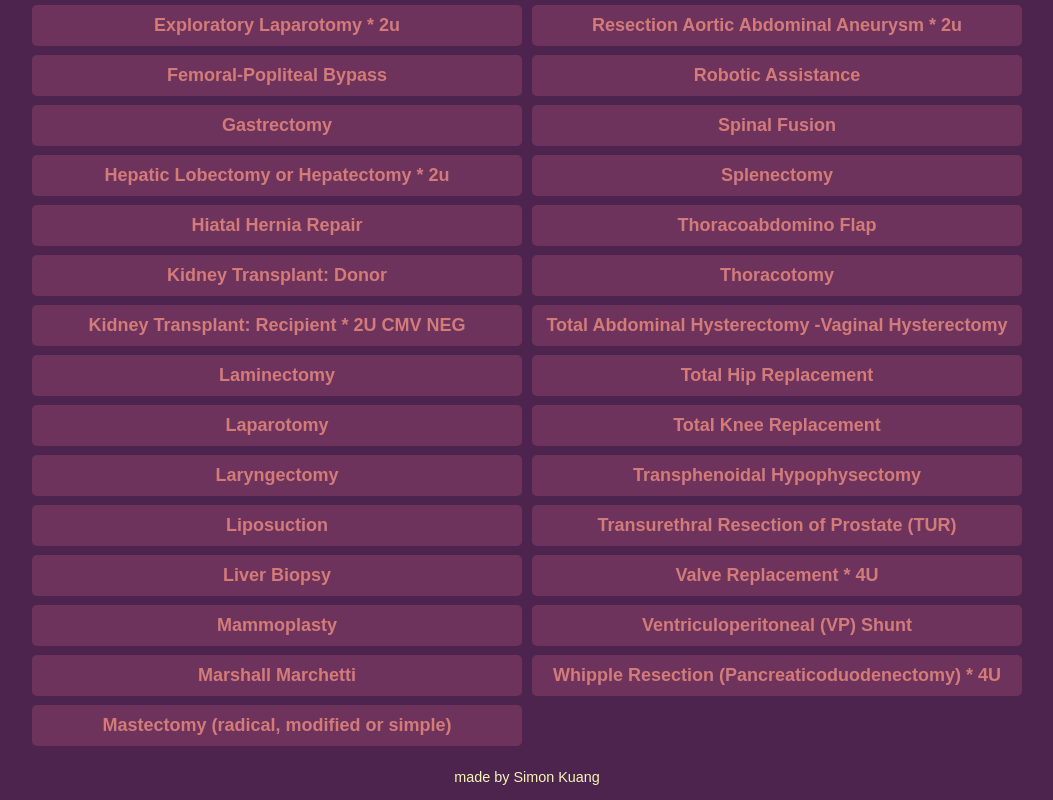
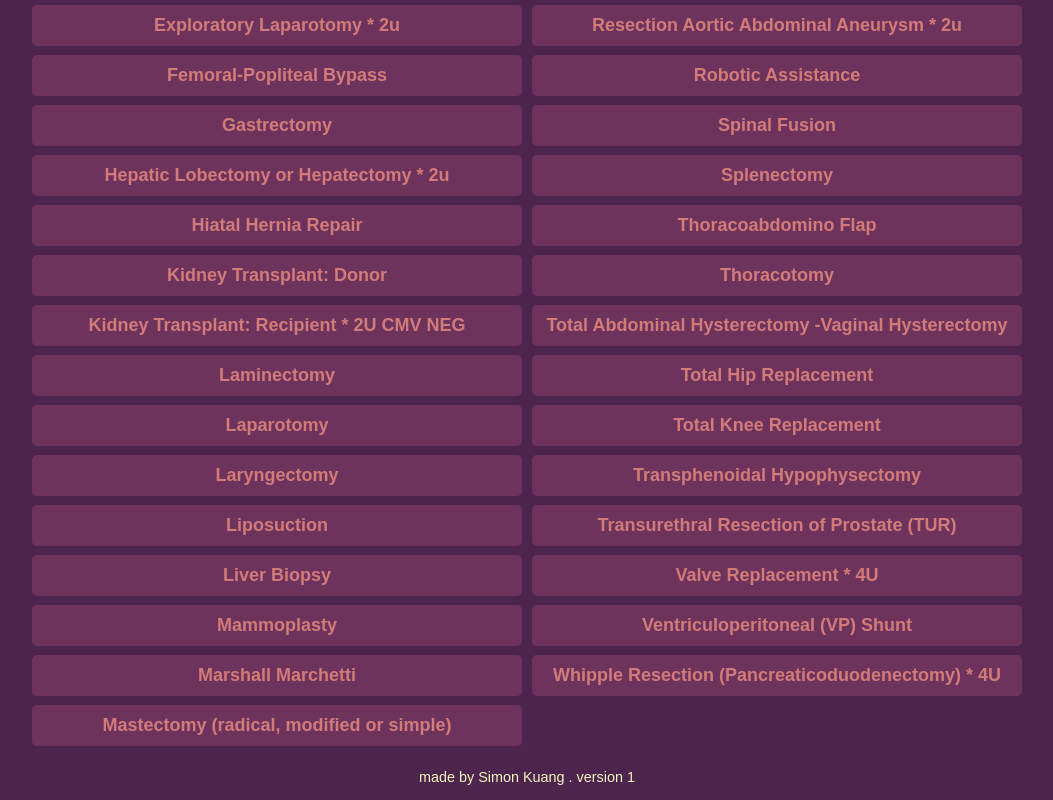
Before and after one commit to simes900/surgery-searcher, a plain HTML site: page index.html in a window 1280 px wide. Shown: the part 839-1639 px from the top of the page, without its empty margins (113-1166 px from the left). Drawn offline with Linux system fonts and the light colour scheme.

Commit message:
more format

```diff
--- a/index.html
+++ b/index.html
@@ -86,7 +86,7 @@
             </ul>
         </div>
         <footer>
-            <p>made by Simon Kuang</p>
+            <p>made by Simon Kuang . version 1</p>
         </footer>
         <script src="javascript.js"></script>
     </body>
```
